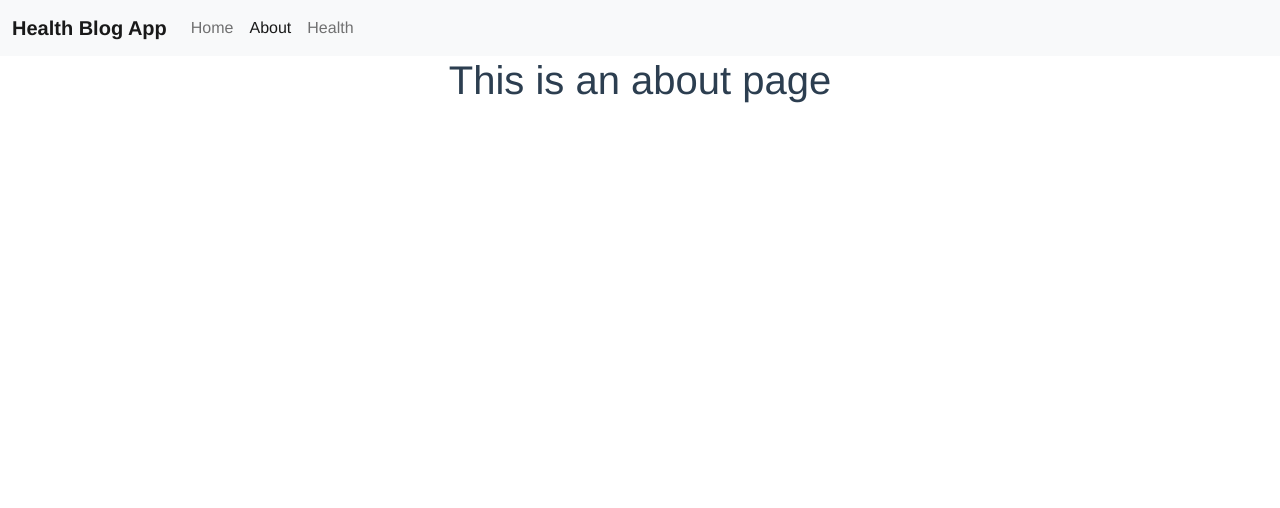
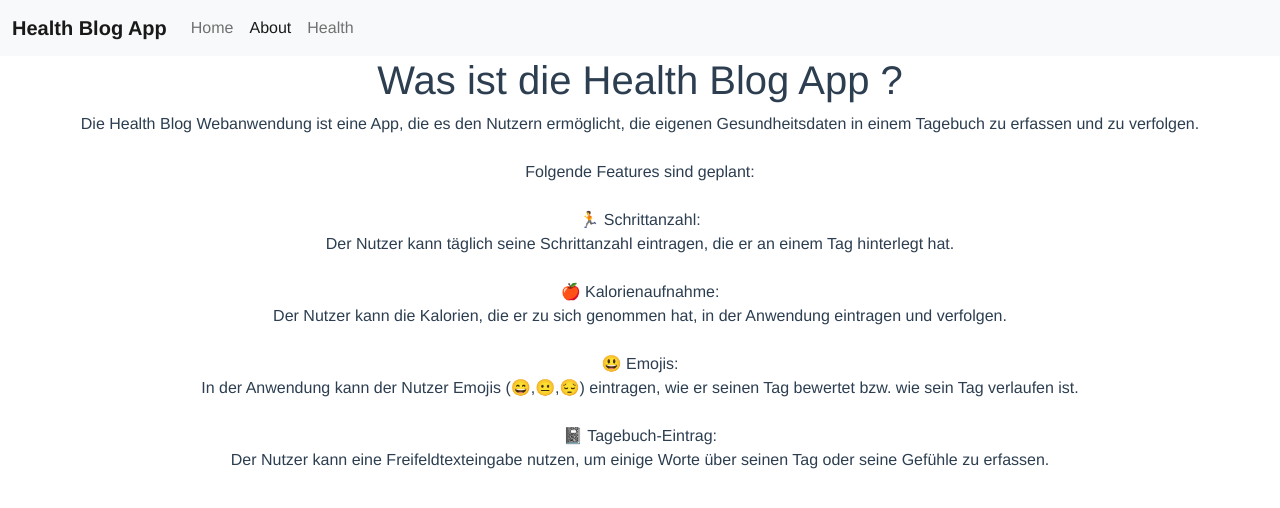
Before and after one commit to ClaraScherf/blog_entries-frontend, a Vue app: page /about in a window 1280 px wide. Shown: the top 508 px of the page. Built offline with nearby package versions, Linux system fonts and the light colour scheme.

Commit message:
add text in AboutView.vue

```diff
--- a/src/views/AboutView.vue
+++ b/src/views/AboutView.vue
@@ -1,5 +1,24 @@
 <template>
   <div class="about">
-    <h1>This is an about page</h1>
+    <h1>Was ist die Health Blog App ?</h1>
+    <p>Die Health Blog Webanwendung ist eine App, die es den Nutzern ermöglicht, die eigenen Gesundheitsdaten in einem Tagebuch zu erfassen und zu verfolgen.<br>
+      <br>
+      Folgende Features sind geplant: <br>
+      <br>
+      🏃 Schrittanzahl:<br>
+
+      Der Nutzer kann täglich seine Schrittanzahl eintragen, die er an einem Tag hinterlegt hat.<br>
+      <br>
+      🍎 Kalorienaufnahme:<br>
+
+      Der Nutzer kann die Kalorien, die er zu sich genommen hat, in der Anwendung eintragen und verfolgen.<br>
+      <br>
+      😃 Emojis: <br>
+
+      In der Anwendung kann der Nutzer Emojis (😄,😐,😔) eintragen, wie er seinen Tag bewertet bzw. wie sein Tag verlaufen ist.<br>
+      <br>
+      📓 Tagebuch-Eintrag: <br>
+
+      Der Nutzer kann eine Freifeldtexteingabe nutzen, um einige Worte über seinen Tag oder seine Gefühle zu erfassen.</p><br>
   </div>
 </template>
```
